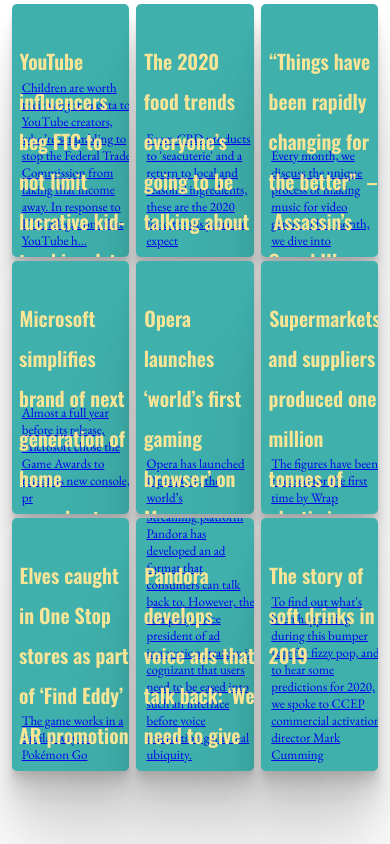
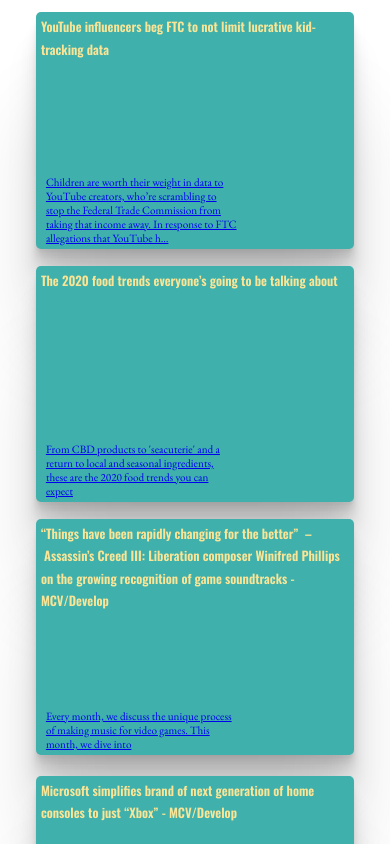
Before and after one commit to Jordan-Shaw/insights, a React (Create React App) app: page / in a window 390 px wide. Shown: the top 844 px of the page. Built offline with nearby package versions, Linux system fonts and the light colour scheme.

Commit message:
Further Styling Changes

```diff
--- a/src/App.css
+++ b/src/App.css
@@ -1,4 +1,4 @@
-@import url('https://fonts.googleapis.com/css2?family=EB+Garamond&family=Oswald:wght@600&display=swap');
+@import url("https://fonts.googleapis.com/css2?family=EB+Garamond&family=Oswald:wght@600&display=swap");
 
 html,
 #root,
@@ -55,7 +55,6 @@ body {
   z-index: 1;
   transition: background-color 0.7s ease-in-out;
   padding: 0.5%;
-  /* background-color: black; */
 }
 
 .postContentContainer {
@@ -71,17 +70,17 @@ body {
 }
 
 .SinglePost:hover .postContentContainer {
-  width: 50%
+  width: 50%;
 }
 
 .SinglePost:hover img {
   opacity: 75%;
-  left: 50%
+  left: 50%;
 }
 
-.SinglePost:hover .link, .title {
+.SinglePost:hover .link,
+.title {
   width: 45%;
-  /* left: 0px; */
 }
 
 img {
@@ -89,39 +88,100 @@ img {
   opacity: 0%;
   left: 100%;
   height: 100%;
-  /* object-position: 50% 50%; */
   z-index: 0;
   height: 100%;
   width: auto;
   transition: opacity 1.4s ease-in-out;
 }
 
-
 .title {
   font-size: 125%;
   text-align: left;
-    position: absolute;
+  position: absolute;
   top: 8px;
   left: 5px;
   z-index: 2;
   width: 95%;
   line-height: 200%;
   padding: 2%;
-  font-family: 'Oswald';
+  font-family: "Oswald";
   color: #fae596;
 }
 
 .link {
   font-size: small;
-  font-family: 'EB Garamond';
+  font-family: "EB Garamond";
   position: absolute;
   bottom: 8px;
   left: 10px;
-  z-index: 1;
+  z-index: 3;
   text-align: left;
   width: 95%;
   transition: width 0.5s ease-in-out;
 }
 
+@media only screen and (max-width: 1300px) {
+  .title {
+    font-size: 100%;
+  }
+}
 
+@media only screen and (max-width: 700px) {
+  html,
+  #root,
+  body,
+  .App {
+    height: 300vh;
+  }
+  .PostList1,
+  .PostList2,
+  .PostList3 {
+    flex-direction: column;
+    height: 90vh;
+  }
+
+  .SinglePost {
+    width: 85%;
+    transition: width 0.7s ease-in-out;
+  }
+
+  .title {
+    top: 4px;
+    padding: 0;
+    margin: 0;
+    font-size: 100%;
+  }
+
+  .link {
+    bottom: 4px;
+    font-size: 85%;
+    width: 60%;
+  }
+
+  .SinglePost:hover {
+    width: 95%;
+  }
+
+  .SinglePost:hover .link {
+    width: 58%;
+  }
+
+  .SinglePost:hover img {
+    left: 60%;
+  }
+}
+
+@media only screen and (max-width: 400px) {
+  .title {
+    font-size: 80%;
+    line-height: 175%;
+  }
+
+  .highlight {
+    padding: 0;
+  }
+  .link {
+    font-size: 70%;
+  }
+}
 /* #3fb0ac, #fae596 */
```
